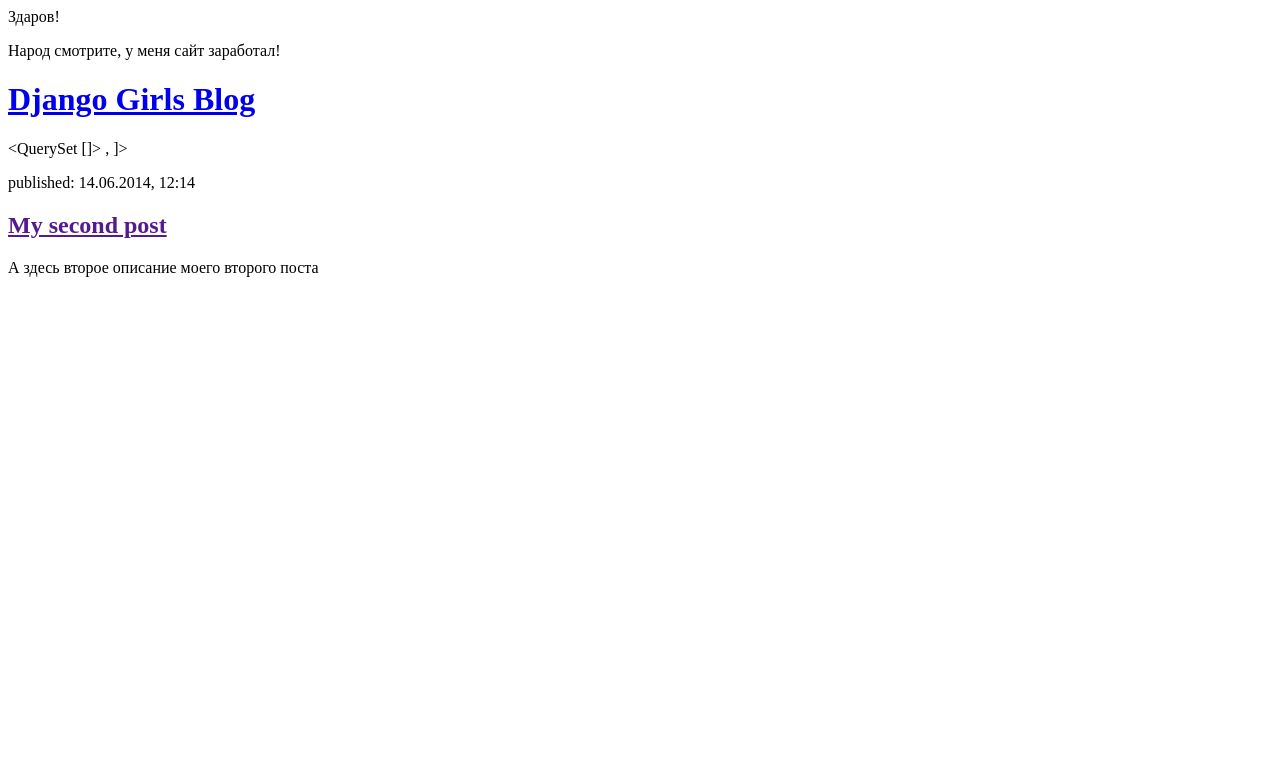
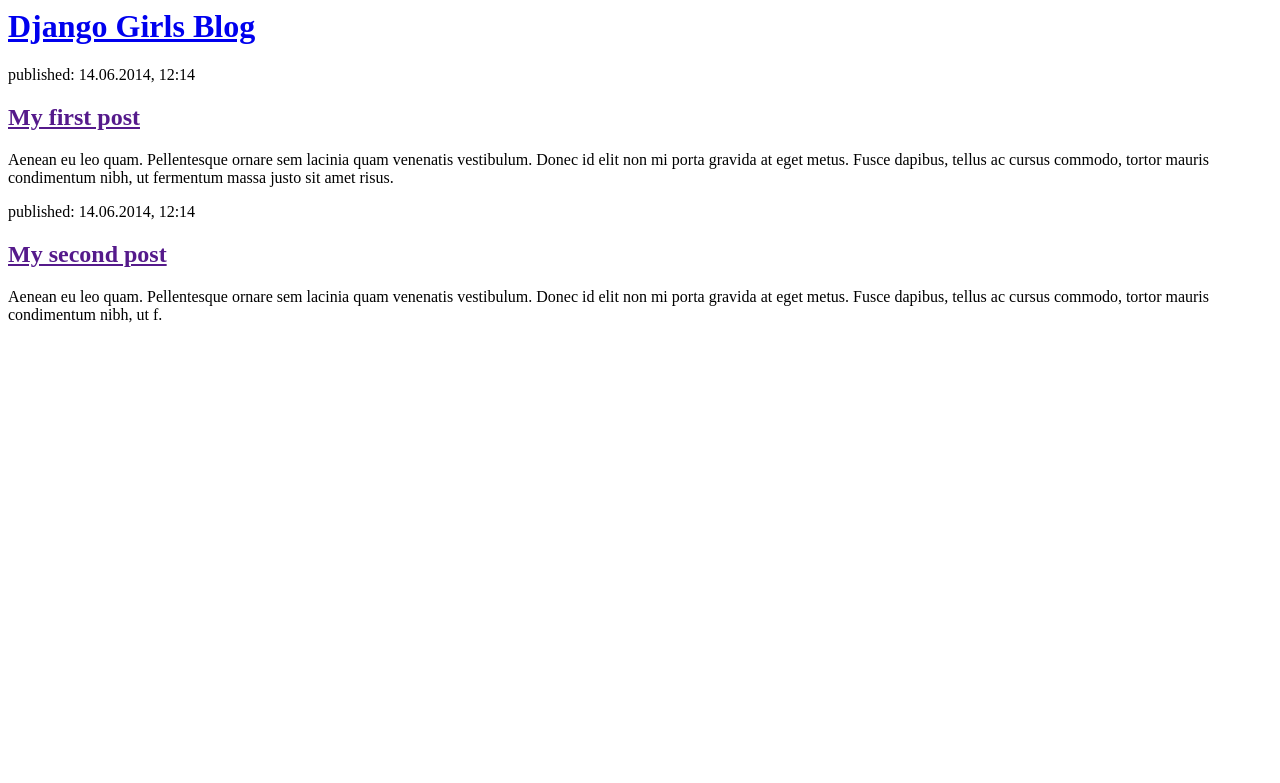
Before and after one commit to AidarAlimbayev/my-first-blog, a Django app: page /blog/ in a window 1280 px wide. Shown: the top 783 px of the page. Run offline with Django 3.2, Linux system fonts and the light colour scheme; data that the repository does not hold is empty.

Commit message:
Next deploy Python HTML

```diff
--- a/blog/templates/blog/post_list.html
+++ b/blog/templates/blog/post_list.html
@@ -1,22 +1,28 @@
 <html>
     <head>
-        <title>Мой блог</title>
+        <title>Django Girls blog</title>
     </head>
-    <p>Здаров!</p>
-    <p>Народ смотрите, у меня сайт заработал!</p>
     <body>
         <div>
             <h1><a href="/">Django Girls Blog</a></h1>
         </div>
-
-        {{ posts }}
-        <QuerySet [<Post: My second post>, <Post: My first post>]>
+                {% for post in posts %}
+                    <div>
+                        <p>published: {{ post.published_date }}</p>
+                        <h2><a href="">{{ post.title }}</a></h2>
+                        <p>{{ post.text|linebreaksbr }}</p>
+                    </div>
+                {% endfor %}
+        <div>
+            <p>published: 14.06.2014, 12:14</p>
+            <h2><a href="">My first post</a></h2>
+            <p>Aenean eu leo quam. Pellentesque ornare sem lacinia quam venenatis vestibulum. Donec id elit non mi porta gravida at eget metus. Fusce dapibus, tellus ac cursus commodo, tortor mauris condimentum nibh, ut fermentum massa justo sit amet risus.</p>
+        </div>
 
         <div>
             <p>published: 14.06.2014, 12:14</p>
             <h2><a href="">My second post</a></h2>
-            <p>А здесь второе описание моего второго поста</p>
+            <p>Aenean eu leo quam. Pellentesque ornare sem lacinia quam venenatis vestibulum. Donec id elit non mi porta gravida at eget metus. Fusce dapibus, tellus ac cursus commodo, tortor mauris condimentum nibh, ut f.</p>
         </div>
-
     </body>
 </html>
```
